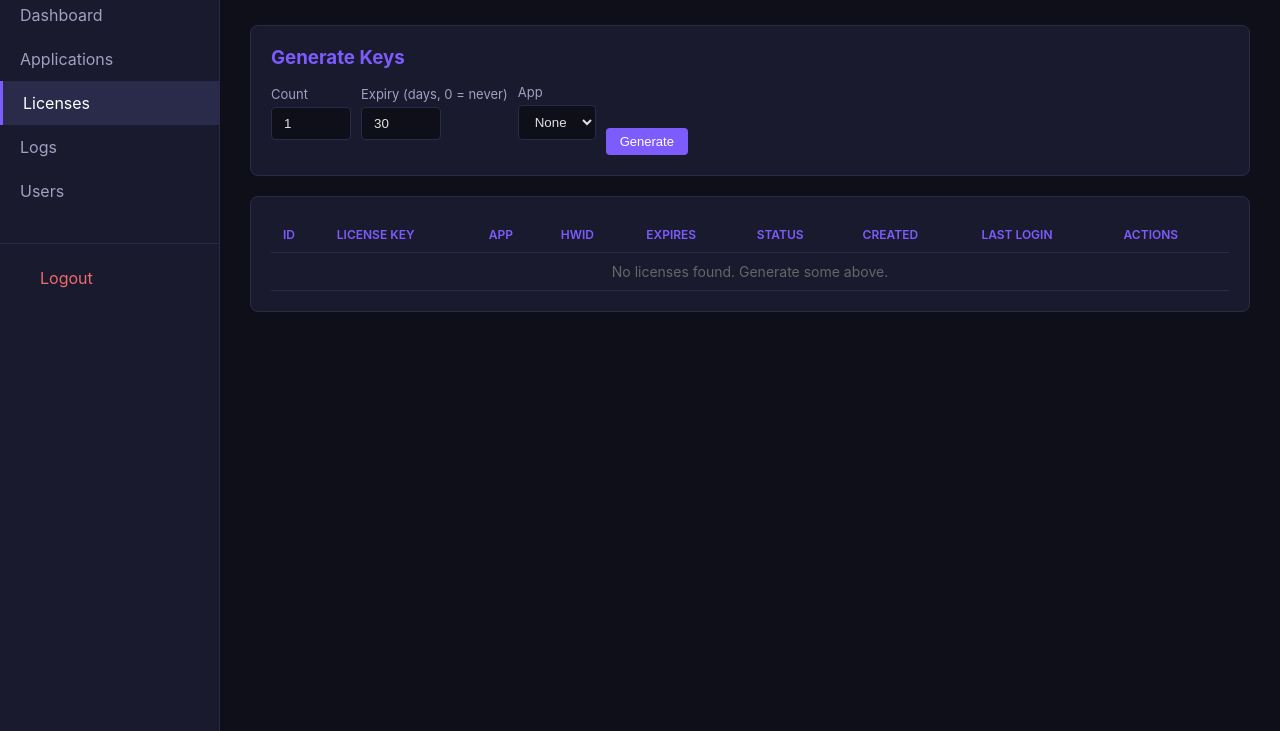
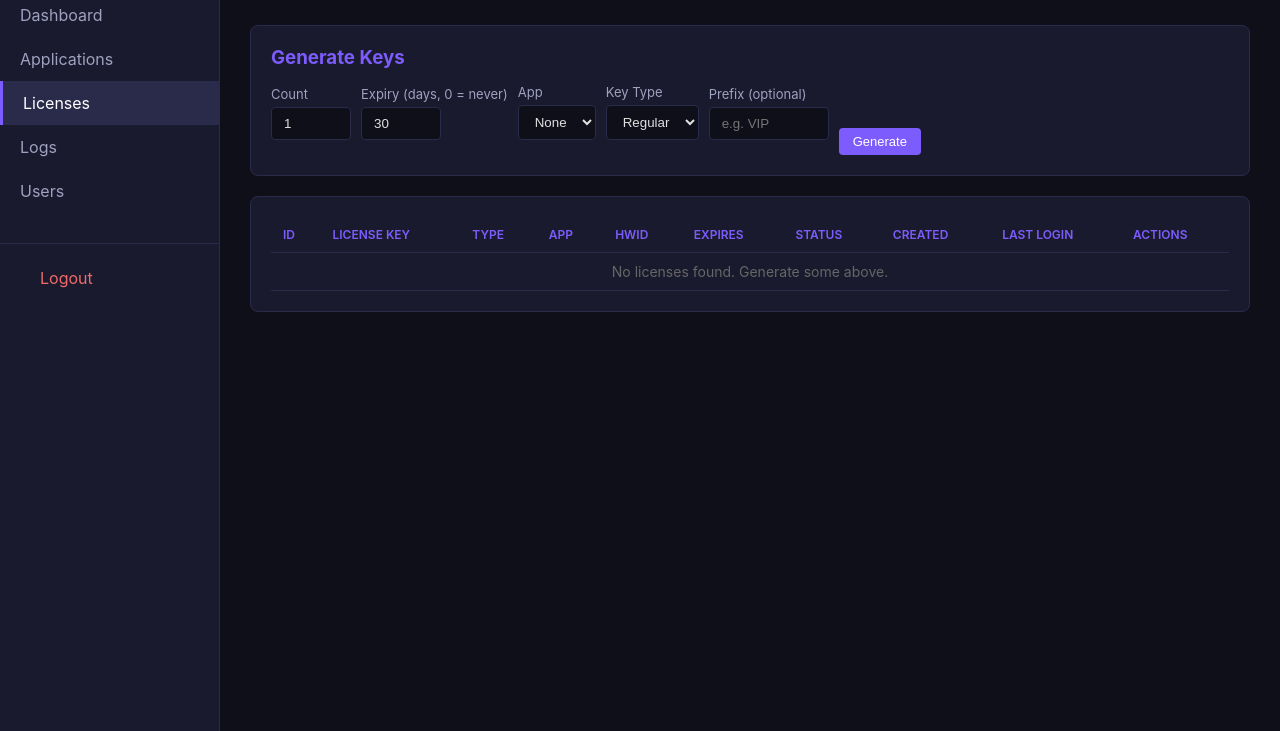
Before and after one commit to seconda87267-hue/keyauth-clone, a Python web app: template server/admin/templates/licenses.html in a window 1280 px wide. Shown: the part 69-800 px from the top of the page. Run offline with Jinja, Linux system fonts and the light colour scheme; the template is opened without the code that fills it, so the values that code supplies are empty.

Commit message:
Add VIP key generation (key_type + prefix fields)
- License model: key_type (regular/vip) + prefix columns
- Admin generate form: Key Type dropdown + Prefix input
- Licenses table: Type column with VIP/Regular badges
- Users table: Type column with badges
- Login API response: returns key_type + prefix
- DB migration: ALTER TABLE on startup
- CSS: badge-purple added

```diff
--- a/server/admin/templates/base.html
+++ b/server/admin/templates/base.html
@@ -28,6 +28,7 @@
         .badge-red { background: #3a1a1a; color: #ef6b6b; }
         .badge-yellow { background: #3a3a1a; color: #efc86b; }
         .badge-blue { background: #1a2a3a; color: #6bb5ef; }
+        .badge-purple { background: #2a1a3a; color: #c084fc; }
         .btn { display: inline-block; padding: 6px 14px; border: none; border-radius: 4px; cursor: pointer; font-size: 13px; text-decoration: none; }
         .btn-primary { background: #7c5cfc; color: #fff; }
         .btn-danger { background: #ef4444; color: #fff; }
--- a/server/admin/templates/licenses.html
+++ b/server/admin/templates/licenses.html
@@ -24,6 +24,17 @@
                 {% endfor %}
             </select>
         </div>
+        <div class="form-group">
+            <label>Key Type</label>
+            <select name="key_type">
+                <option value="regular">Regular</option>
+                <option value="vip">VIP</option>
+            </select>
+        </div>
+        <div class="form-group">
+            <label>Prefix (optional)</label>
+            <input type="text" name="prefix" placeholder="e.g. VIP" style="max-width:120px;">
+        </div>
         <button type="submit" class="btn btn-primary">Generate</button>
     </form>
 </div>
@@ -34,6 +45,7 @@
             <tr>
                 <th>ID</th>
                 <th>License Key</th>
+                <th>Type</th>
                 <th>App</th>
                 <th>HWID</th>
                 <th>Expires</th>
@@ -48,6 +60,13 @@
             <tr>
                 <td>{{ lic.id }}</td>
                 <td class="mono">{{ lic.license_key }}</td>
+                <td>
+                    {% if lic.key_type == 'vip' %}
+                    <span class="badge badge-purple">VIP</span>
+                    {% else %}
+                    <span class="badge badge-blue">Regular</span>
+                    {% endif %}
+                </td>
                 <td>
                     {% set app_name = namespace(found='') %}
                     {% for a in apps %}
@@ -85,7 +104,7 @@
                 </td>
             </tr>
             {% else %}
-            <tr><td colspan="9" style="text-align:center;color:#666;">No licenses found. Generate some above.</td></tr>
+            <tr><td colspan="10" style="text-align:center;color:#666;">No licenses found. Generate some above.</td></tr>
             {% endfor %}
         </tbody>
     </table>
--- a/server/database/models.py
+++ b/server/database/models.py
@@ -23,6 +23,8 @@ class License(Base):
     hwid = Column(Text, nullable=True)
     expires = Column(DateTime, nullable=True)
     banned = Column(Boolean, default=False)
+    key_type = Column(String(16), default="regular")
+    prefix = Column(String(16), nullable=True)
     created_at = Column(DateTime, server_default=func.now())
     last_login = Column(DateTime, nullable=True)
     note = Column(Text, nullable=True)
--- a/server/routes/auth_routes.py
+++ b/server/routes/auth_routes.py
@@ -86,6 +86,8 @@ def login(request: Request, data: LoginRequest, db: Session = Depends(get_db)):
         "success": True,
         "token": token,
         "expires": lic.expires.isoformat() if lic.expires else None,
+        "key_type": lic.key_type,
+        "prefix": lic.prefix,
         "message": "Authenticated successfully"
     }
 
```
Also changed, not shown: server/admin/templates/users.html (+9 -1 lines), server/database/database.py (+10 -1 lines), server/routes/admin_routes.py (+10 -3 lines), .railway/railway.json (added).
